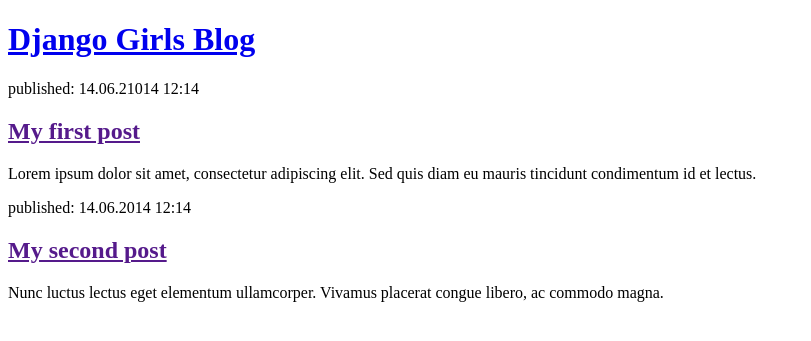
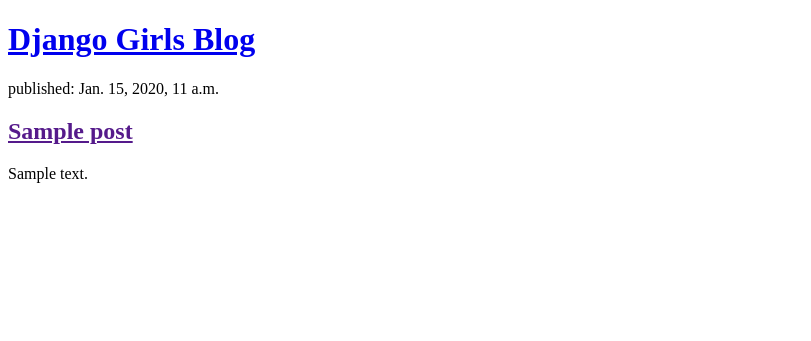
Before and after one commit to hebel-dev/my-first-blog, a Django app: page / in a window 1280 px wide. Shown: the top 341 px of the page, without its empty margins (0-811 px from the left). Run offline with Django 3.2, Linux system fonts and the light colour scheme; tables that the repository leaves empty hold one stand-in row (values such as "Sample post").

Commit message:
rebuild for loop in html for all posts

```diff
--- a/blog/templates/blog/post_list.html
+++ b/blog/templates/blog/post_list.html
@@ -8,15 +8,12 @@
             <h1><a href="/">Django Girls Blog</a></h1>
         </header>
 
-        <article>
-            <time>published: 14.06.21014 12:14</time>
-            <h2><a href="">My first post</a></h2>
-            <p>Lorem ipsum dolor sit amet, consectetur adipiscing elit. Sed quis diam eu mauris tincidunt condimentum id et lectus.</p>
-        </article>
-        <article>
-            <time>published: 14.06.2014 12:14</time>
-            <h2><a href="">My second post</a></h2>
-            <p>Nunc luctus lectus eget elementum ullamcorper. Vivamus placerat congue libero, ac commodo magna.</p>
-        </article>
+        {% for post in posts %}
+            <article>
+                <time>published: {{ post.published_date }}</time>
+                <h2><a href="">{{ post.title}}</a></h2>
+                <p>{{ post.text|linebreaksbr}}</p>
+            </article>
+        {% endfor %}
     </body>
 </html>
--- a/blog/views.py
+++ b/blog/views.py
@@ -1,6 +1,8 @@
 from django.shortcuts import render
-
+from .models import Post
+from django.utils import timezone
 # Create your views here.
 
 def post_list(request):
-    return render(request, 'blog/post_list.html', {})
+    posts = Post.objects.filter(published_date__lte=timezone.now()).order_by('published_date')
+    return render(request, 'blog/post_list.html', {'posts':posts})
```
